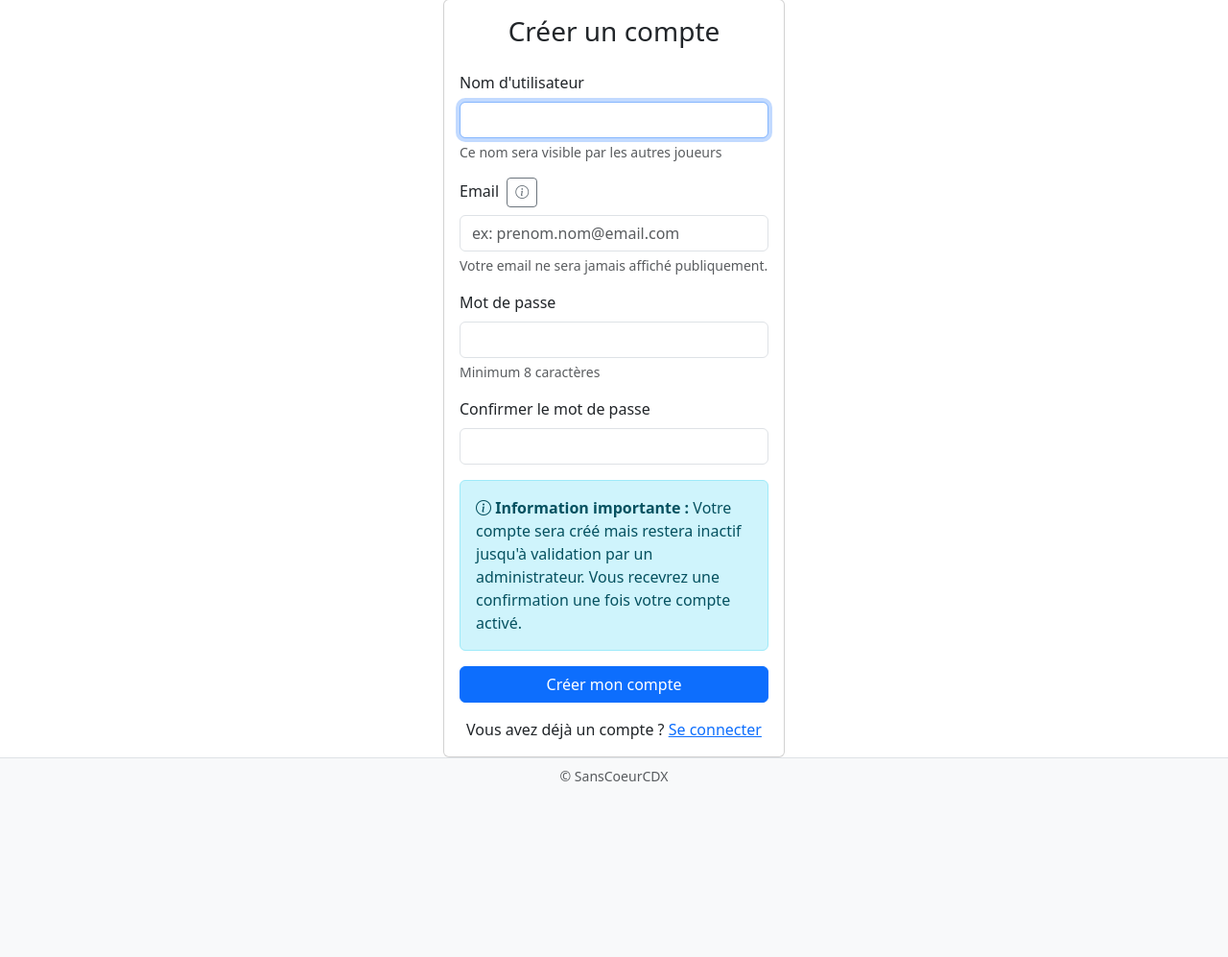
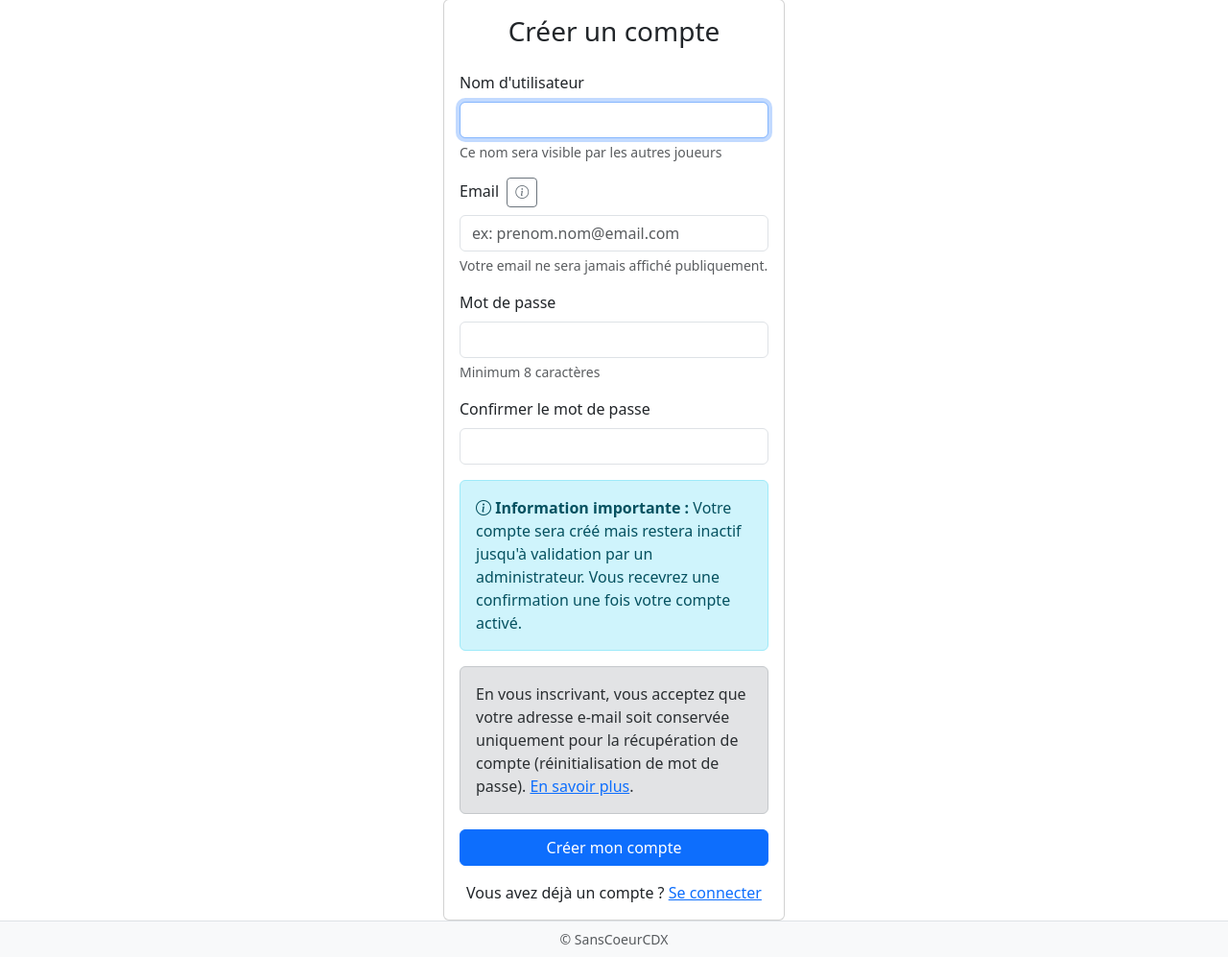
Before and after one commit to iSeaox/SansCoeurCDX, a Flask app: page /register in a window 1280 px wide. Shown: the part 81-1078 px from the top of the page at 96% size. Before the commit the page ends 895 px from the top, so only its background shows below. Run offline with Flask 3, Linux system fonts and the light colour scheme; data that the repository does not hold is empty.

Commit message:
feat: Update registration form to include GDPR compliance information regarding email usage

```diff
--- a/templates/register.html
+++ b/templates/register.html
@@ -39,6 +39,12 @@
                 Vous recevrez une confirmation une fois votre compte activé.
               </div>
             </div>
+            <div class="mb-3">
+              <div class="alert alert-secondary">
+                En vous inscrivant, vous acceptez que votre adresse e-mail soit conservée uniquement pour la récupération de compte (réinitialisation de mot de passe).
+                <a href="#" data-bs-toggle="modal" data-bs-target="#emailUsageModal">En savoir plus</a>.
+              </div>
+            </div>
             <button type="submit" class="btn btn-primary w-100">Créer mon compte</button>
           </form>
           <div class="text-center mt-3">
@@ -58,12 +64,15 @@
           <button type="button" class="btn-close" data-bs-dismiss="modal" aria-label="Close"></button>
         </div>
         <div class="modal-body">
-          Votre adresse email ne sera utilisée QUE pour:
-          <ul class="mb-0">
-            <li>réinitialiser votre mot de passe en cas d'oubli ;</li>
-            <li>vous prévenir lorsque votre compte devient actif.</li>
+          <p class="mb-2">Conformément au RGPD, au moment de la collecte de votre e‑mail, nous vous informons des éléments suivants&nbsp;:</p>
+          <ul>
+            <li><strong>Identité du responsable du traitement&nbsp;:</strong> SansCoeurCDX (administrateur de la plateforme).</li>
+            <li><strong>Finalité du traitement&nbsp;:</strong> récupération de compte uniquement (réinitialisation du mot de passe).</li>
+            <li><strong>Base légale&nbsp;:</strong> votre consentement (article 6(1)(a) du RGPD).</li>
+            <li><strong>Durée de conservation&nbsp;:</strong> tant que votre compte existe ou jusqu'à demande de suppression de votre compte.</li>
+            <li><strong>Droits des personnes&nbsp;:</strong> accès, rectification, opposition, effacement, limitation et portabilité. Pour exercer vos droits, contactez l'administrateur.</li>
           </ul>
-          Elle ne sera jamais partagée ni utilisée à d'autres fins.
+          <p class="mb-0">Votre adresse e-mail ne sera jamais partagée ni utilisée à d'autres fins que celles indiquées ci-dessus.</p>
         </div>
         <div class="modal-footer">
           <button type="button" class="btn btn-secondary" data-bs-dismiss="modal">J'ai compris</button>
```
